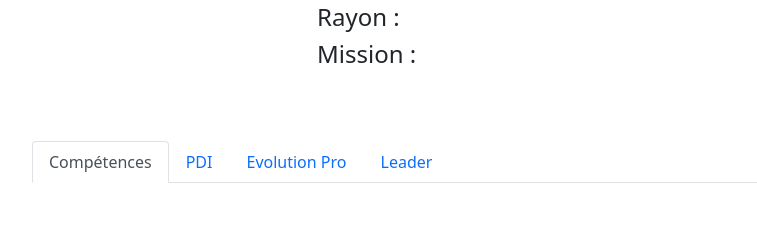
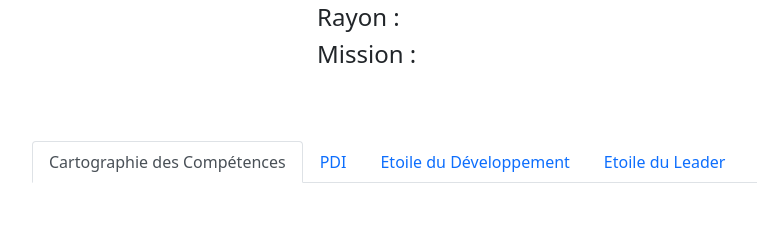
Before and after one commit to Johnderirol/Epidex, a Symfony app: template templates/user/index.html.twig in a window 1280 px wide. Shown: the part 155-395 px from the top of the page, without its empty margins (50-807 px from the left). Run offline with Twig, Linux system fonts and the light colour scheme; the template is opened without the code that fills it, so the values that code supplies are empty; some libraries are stand-ins or nearby versions.

Commit message:
présentation

```diff
--- a/templates/partials/header.html.twig
+++ b/templates/partials/header.html.twig
@@ -23,16 +23,16 @@
             <a class="nav-link" href="{{path('organisation')}}">Organisation</a>
           </li>
           <li class="nav-item">
-            <a class="nav-link" href="{{path('admin_eval')}}">Evaluation</a>
+            <a class="nav-link" href="{{path('admin_eval')}}">Cartographie</a>
           </li>
           <li class="nav-item">
             <a class="nav-link" href="{{path('admin_pdi')}}">PDI</a>
           </li>
           <li class="nav-item">
-            <a class="nav-link" href="{{path('admin_etoile')}}">Etoile des Compétences</a>
+            <a class="nav-link" href="{{path('admin_etoile')}}">Etoile du Développement</a>
           </li>
           <li class="nav-item">
-            <a class="nav-linl" href="{{path('admin_leader')}}">Leadership</a>
+            <a class="nav-linl" href="{{path('admin_leader')}}">Etoile du Leader</a>
           </li>
         {% elseif is_granted('ROLE_MANAGER') %}
         <li class="nav-item active">
@@ -42,16 +42,16 @@
             <a class="nav-link" href="{{path('manager_collab')}}">Effectif</a>
           </li>
           <li class="nav-item">
-            <a class="nav-link" href="{{path('manager_eval')}}">Evaluation</a>
+            <a class="nav-link" href="{{path('manager_eval')}}">Cartographie</a>
           </li>
           <li class="nav-item">
-            <a class="nav-link" href="{{path('manager_etoile')}}">Etoile des Compétences</a>
+            <a class="nav-link" href="{{path('manager_etoile')}}">Etoile du Développement</a>
           </li>
           <li class="nav-item">
             <a class="nav-link" href="{{path('manager_pdi')}}">PDI</a>
           </li>
           <li class="nav-item">
-            <a class="nav-linl" href="{{path('manager_leader')}}">Leadership</a>
+            <a class="nav-linl" href="{{path('manager_leader')}}">Etoile du Leader</a>
           </li>
         {% else %}
         <li class="nav-item active">
--- a/templates/user/index.html.twig
+++ b/templates/user/index.html.twig
@@ -19,10 +19,10 @@
                             <a class="btn btn-success dropdown-toggle mr-2 mb-2 btn-sm" data-toggle="dropdown" aria-expanded="true"><span class="caret"></span></a>
                             <ul class="dropdown-menu">
                                 <li><a href="{{path('evaluation_new',{ 'id':user.id})}}"> Cartographie des Compétences</a></li>
-                                <li><a href="{{path('leader_new',{ 'id':user.id})}}"> Leader</a></li>
+                                <li><a href="{{path('leader_new',{ 'id':user.id})}}"> Etoile du Leader</a></li>
                                 <li class="divider"></li>
                                 <li> {% if user.missionCible.title is defined %}
-                                    <a href="{{path('etoile_new',{ 'id':user.id})}}"> Evolution</a>
+                                    <a href="{{path('etoile_new',{ 'id':user.id})}}"> Etoile du Développement</a>
                                     {% else %}
                                     {% endif %}</li>
                             </ul>
@@ -63,16 +63,16 @@
     <div class="container">
         <ul class="nav nav-tabs" role="tablist">
         <li class="nav-item">
-            <a class="nav-link active" data-toggle="tab" href="#tabs-1" role="tab">Compétences</a>
+            <a class="nav-link active" data-toggle="tab" href="#tabs-1" role="tab">Cartographie des Compétences</a>
         </li>
         <li class="nav-item">
             <a class="nav-link" data-toggle="tab" href="#tabs-2" role="tab">PDI</a>
         </li>
         <li class="nav-item">
-            <a class="nav-link" data-toggle="tab" href="#tabs-3" role="tab">Evolution Pro</a>
+            <a class="nav-link" data-toggle="tab" href="#tabs-3" role="tab">Etoile du Développement</a>
         </li>
         <li class="nav-item">
-            <a class="nav-link" data-toggle="tab" href="#tabs-4" role="tab">Leader</a>
+            <a class="nav-link" data-toggle="tab" href="#tabs-4" role="tab">Etoile du Leader</a>
         </li>
         </ul>
         <!-- Tab panes -->
```
